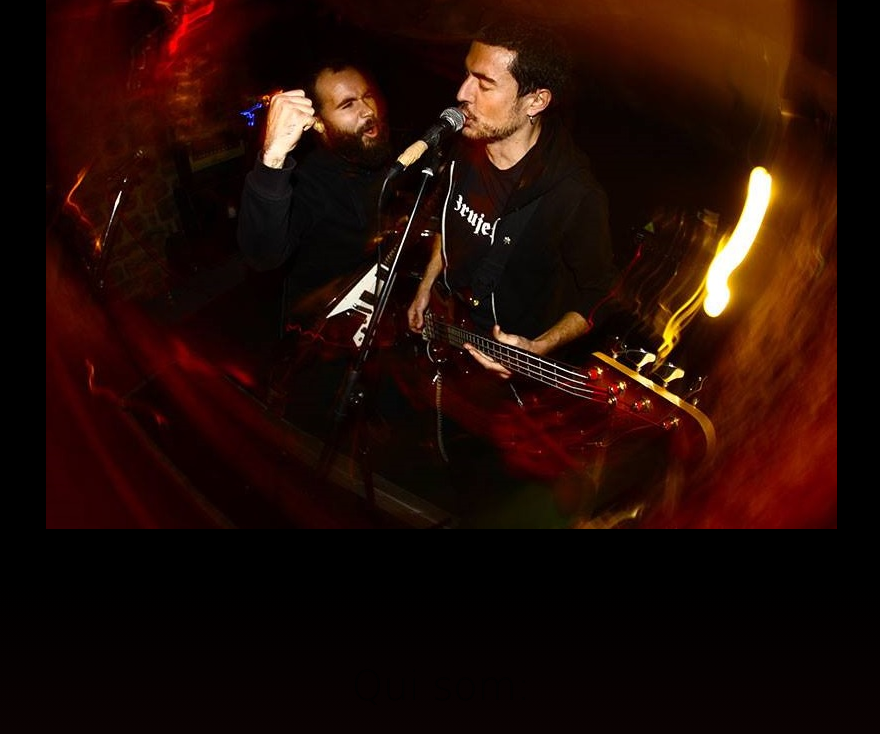
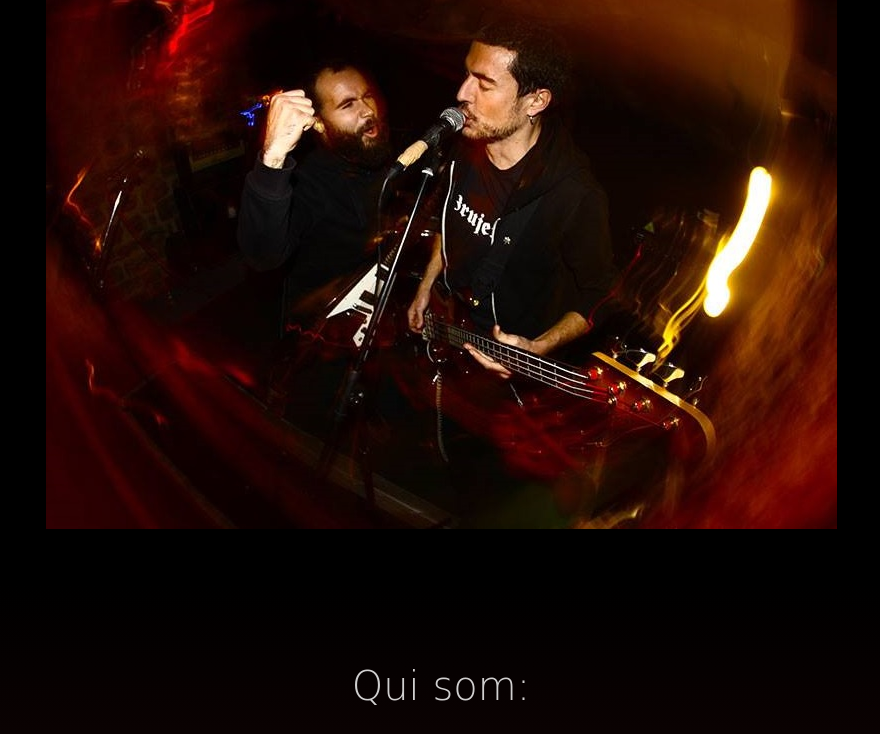
Before and after one commit to marcsanuy/A-Tomba-Oberta-v-0.1, a plain HTML site: page index.html in a window 1280 px wide. Shown: the part 66-800 px from the top of the page, without its empty margins (199-1079 px from the left). Drawn offline with Linux system fonts and the light colour scheme; a web font is replaced by a local one.

Commit message:
Add files via upload

```diff
--- a/style.css
+++ b/style.css
@@ -96,7 +96,7 @@ li a:hover {
 }
 
 h4 {
-  color: rgb(2, 2, 2);
+  color: rgb(209, 208, 208);
   text-align: center;
   font-family: 'UnifrakturMaguntia', cursive;
   font-size: 40px;
```
